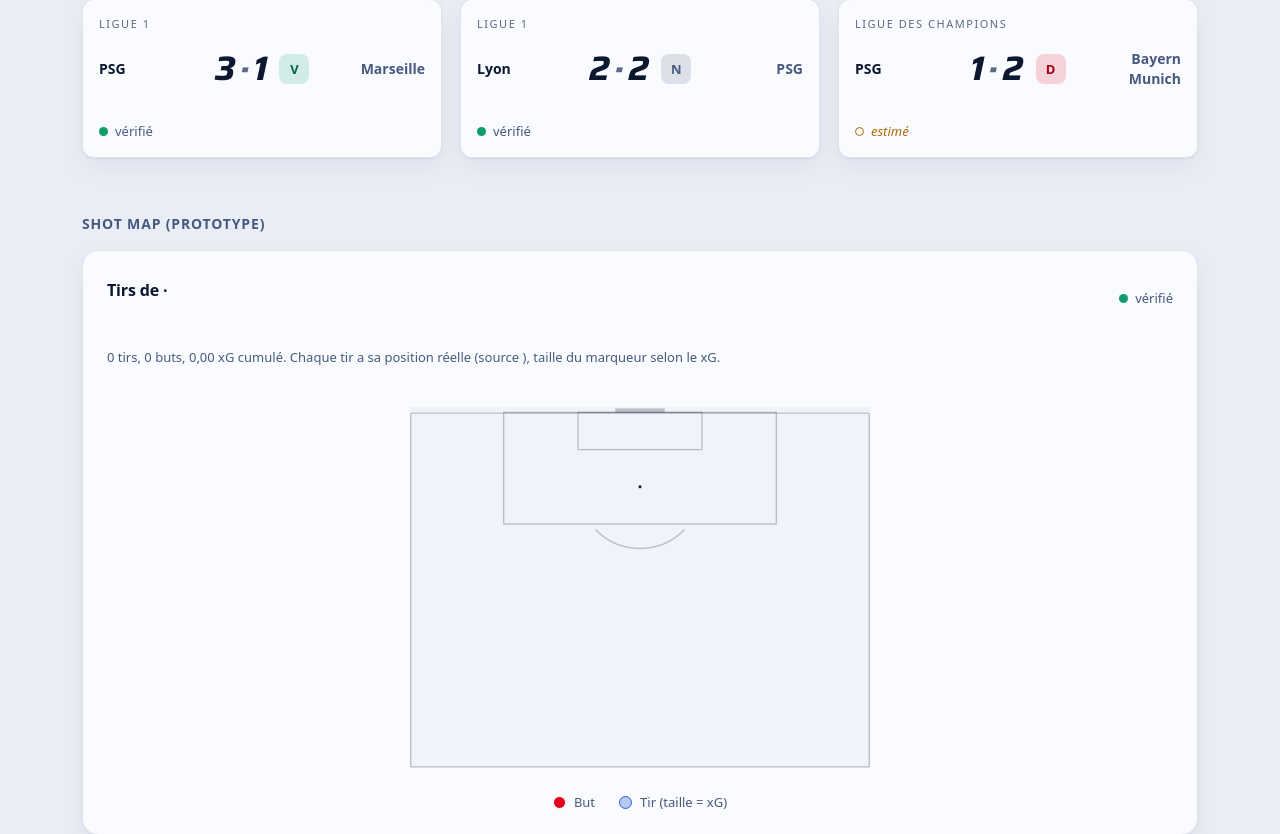
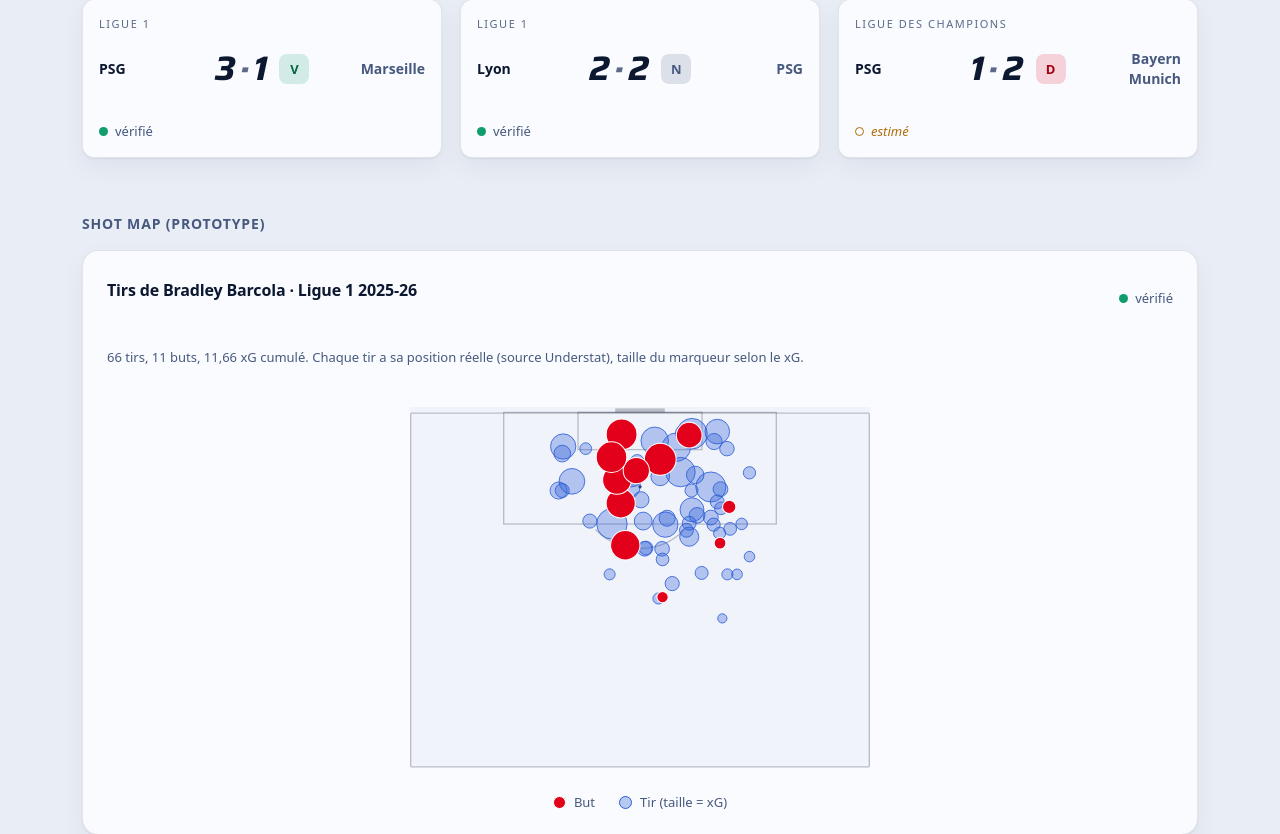
Before and after one commit to KheyLeigh/psg-analytics, a PHP site: page /styleguide in a window 1280 px wide. Shown: the part 2246-3080 px from the top of the page. Run offline with PHP 8.4, Linux system fonts and the light colour scheme; some libraries are stand-ins or nearby versions.

Commit message:
fix: corrige le chemin de tirs orphelin dans styleguide.php
Le déplacement des fichiers de tirs 2025-26 dans leur sous-dossier de
saison (commit précédent) laissait styleguide.php pointer vers
l'ancien emplacement supprimé : la section « Shot map (prototype) »
de la page /styleguide s'affichait silencieusement vide au lieu des
tirs de démonstration de Barcola.

```diff
--- a/php/views/pages/styleguide.php
+++ b/php/views/pages/styleguide.php
@@ -171,7 +171,7 @@
   <?php
     // Démo shot map : tirs réels d'un joueur (positions x/y depuis Understat), lus du
     // jeu de données par joueur. Ici Barcola (id 22) à titre d'illustration du composant.
-    $smPath = BASE_PATH . '/database/seeds/verified/understat-shots-2025.json';
+    $smPath = BASE_PATH . '/database/seeds/verified/2025-26/understat-shots-2025.json';
     $smAll = is_file($smPath) ? (json_decode((string) file_get_contents($smPath), true) ?: []) : [];
     $smP = $smAll['players']['22'] ?? [];
     $sm = [
```
